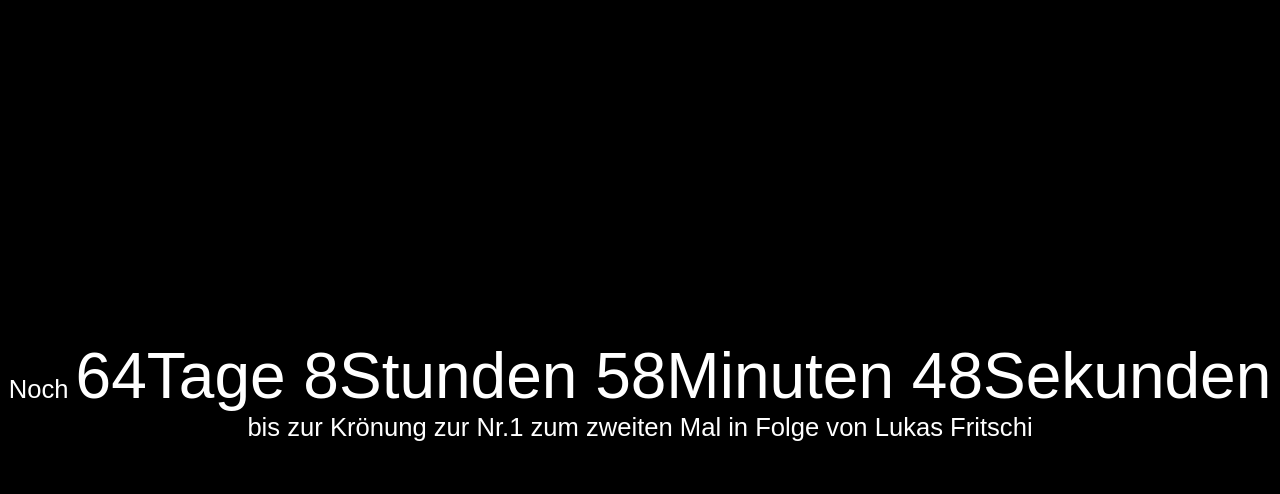
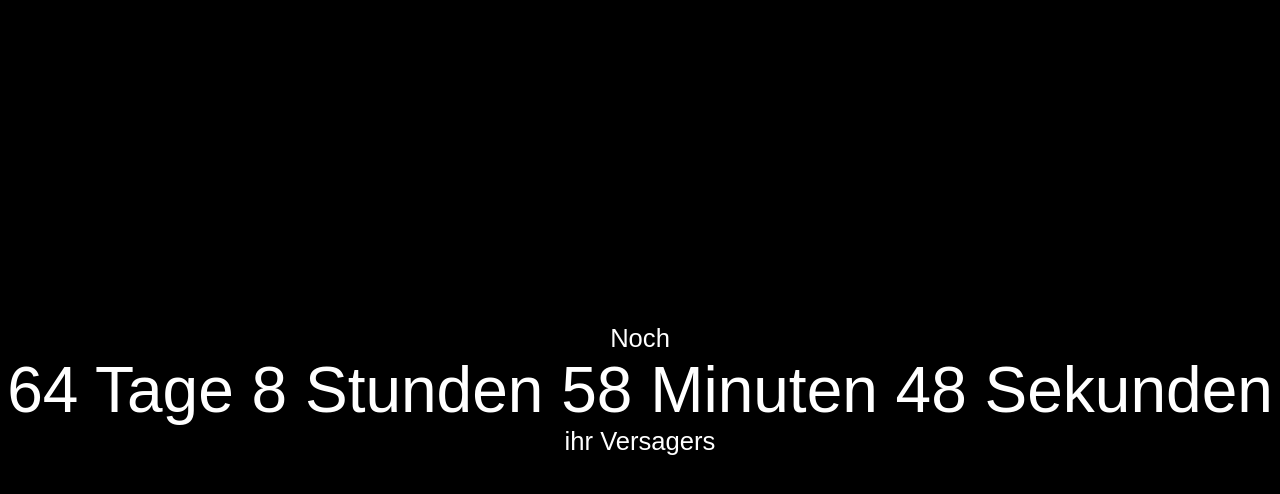
Before and after one commit to lukasfritschi/lukasfritschi.github.io, a plain HTML site: page index.html in a window 1280 px wide. Both pictures are taken after a click on the button "Start Countdown". Drawn offline with Linux system fonts and the light colour scheme.

Commit message:
Update index.html

```diff
--- a/index.html
+++ b/index.html
@@ -40,7 +40,7 @@
 
     <button id="startButton" onclick="startFullScreen()">Start Countdown</button>
 
-    <div id="title" style="display: none;">Noch <span id="countdown"></span> bis zur Krönung zur Nr.1 zum zweiten Mal in Folge von Lukas Fritschi</div>
+    <div id="title" style="display: none;">Noch<br><span id="countdown"></span><br>ihr Versagers</div>
 
     <audio id="whistle" src="https://www.soundjay.com/button/sounds/beep-07.mp3"></audio>
 
@@ -80,8 +80,8 @@
                 var seconds = Math.floor((distance % (1000 * 60)) / 1000);
 
                 // Output the result in an element with id="countdown"
-                document.getElementById("countdown").innerHTML = days + "Tage " + hours + "Stunden "
-                + minutes + "Minuten " + seconds + "Sekunden ";
+                document.getElementById("countdown").innerHTML = days + " Tage " + hours + " Stunden "
+                + minutes + " Minuten " + seconds + " Sekunden ";
 
                 // Play the whistle sound
                 document.getElementById("whistle").play();
```
